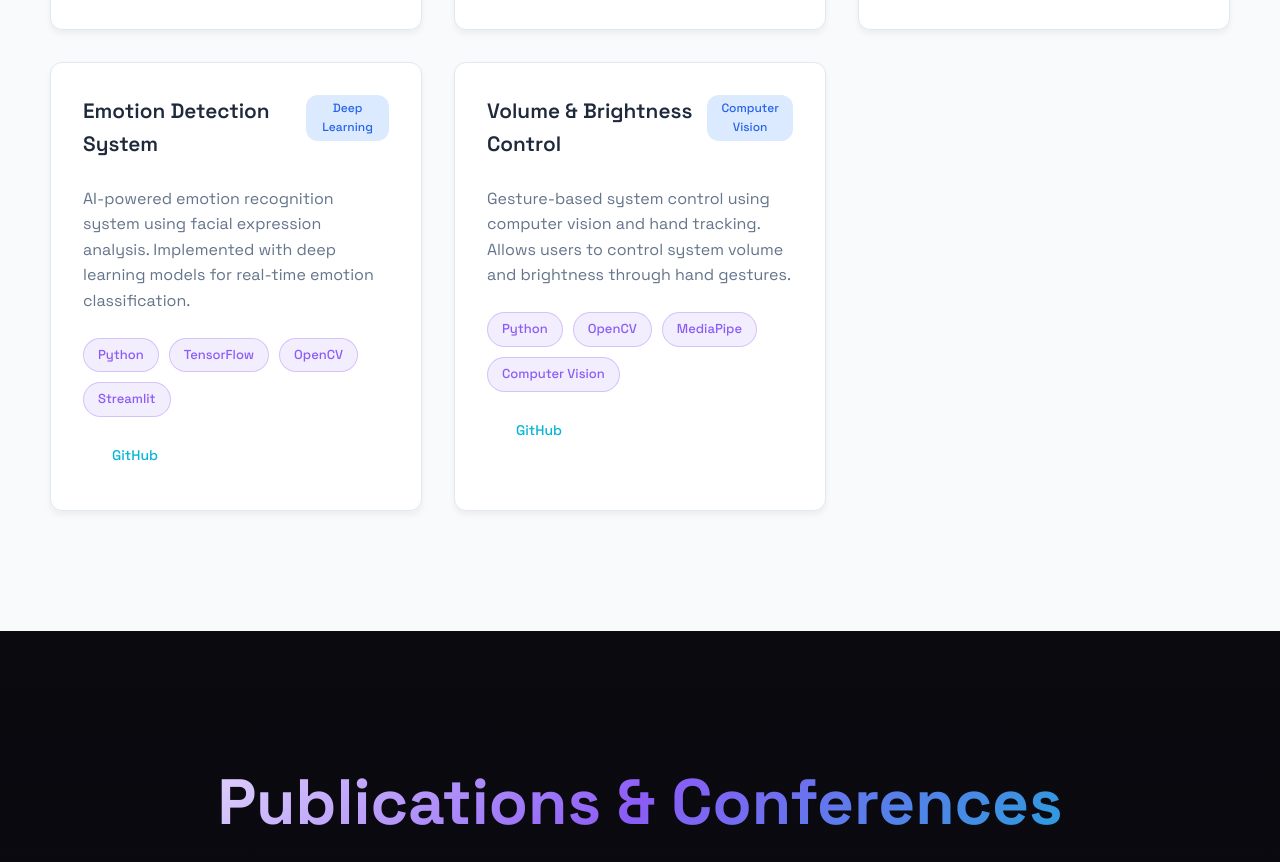
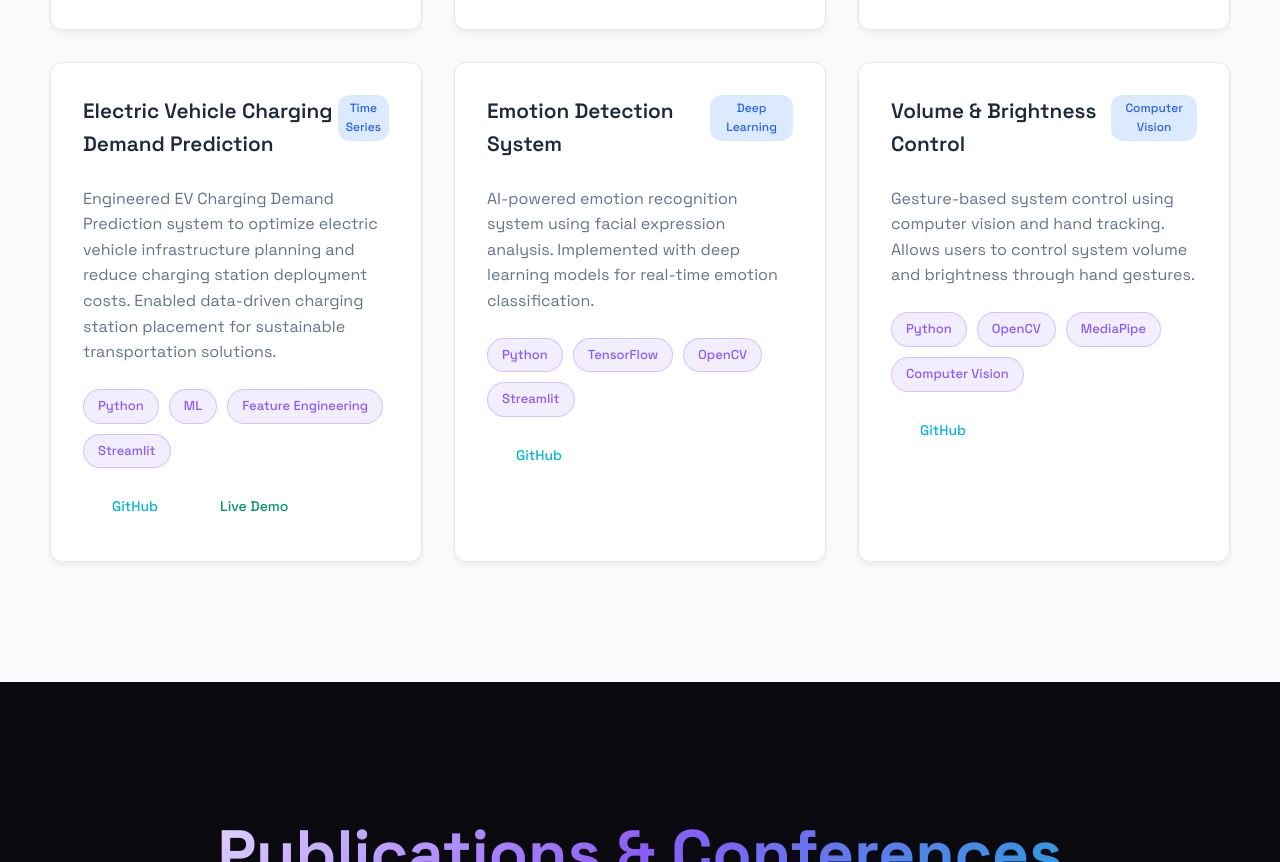
Before and after one commit to lavanya5454/portfolio, a plain HTML site: page index.html in a window 1280 px wide. Shown: the part 4165-5027 px from the top of the page. Drawn offline with Linux system fonts and the light colour scheme.

Commit message:
Update index.html

```diff
--- a/index.html
+++ b/index.html
@@ -1437,6 +1437,35 @@
                         </a>
                     </div>
                 </div>
+                <!-- Project 5: EV Charging Demand Prediction -->
+                <div class="project-card">
+                    <div class="project-header">
+                        <h3>Electric Vehicle Charging Demand Prediction</h3>
+                        <div class="project-badges">
+                            <span class="badge tech-badge">Time Series</span>
+                        </div>
+                    </div>
+                    <div class="project-content">
+                        <p>
+                            Engineered EV Charging Demand Prediction system to optimize electric vehicle infrastructure planning and reduce charging station deployment costs.
+                            Enabled data-driven charging station placement for sustainable transportation solutions.                        </p>
+                        <div class="project-tech">
+                            <span class="tech-tag">Python</span>
+                            <span class="tech-tag">ML</span>
+                            <span class="tech-tag">Feature Engineering</span>
+                            <span class="tech-tag">Streamlit</span>
+                        </div>
+                    </div>
+                     <div class="project-links">
+                        <a href="https://github.com/lavanya5454/EV_Charging_Demanded_Prediction" target="_blank" class="project-link">
+                            <i class="fab fa-github"></i> GitHub
+                        </a>
+                        <a href="https://ev-charging-demand-pred.streamlit.app" target="_blank" class="project-link deployed-link">
+                            <i class="fas fa-external-link-alt"></i> Live Demo
+                        </a>
+                    </div>
+                </div>
+
 
                 <!-- Project 6: Emotion Detection -->
                 <div class="project-card">
```
